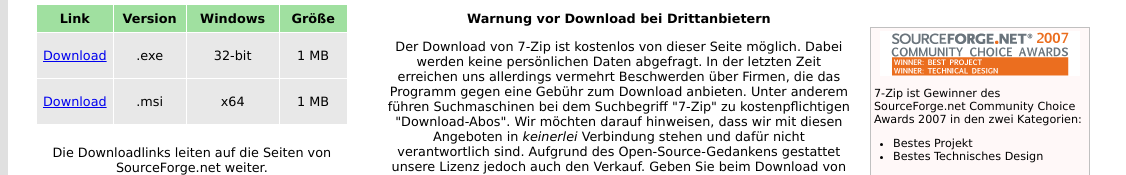
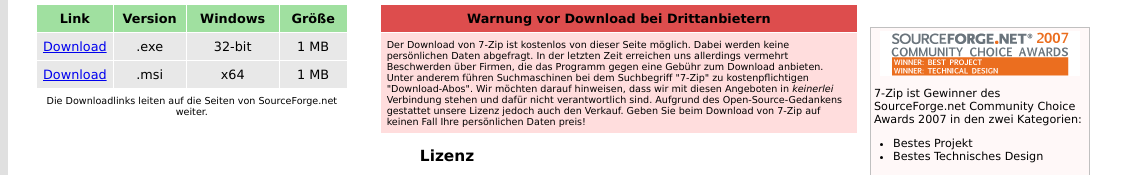
Before and after one commit to sf/7-zip-homepage, a plain HTML site: page index.html in a window 1280 px wide. Shown: the part 121-296 px from the top of the page, 154-1280 px from the left. Drawn offline with Linux system fonts and the light colour scheme.

Commit message:
forgot new css file

```diff
--- a/style.css
+++ b/style.css
@@ -20,10 +20,14 @@ TD.MenuColumn { background-color: #E0E0E0; width: 120px}
 
 TD.Layout { background-color: white}
 TH.Title { background-color: #A0E0A0}
-TD.Item { background-color: #E8E8E8}
+TD.Item { background-color: #E8E8E8; height: 1em;}
 TD.SubItem { background-color: #FFFFFF}
 TD.ExternalProgram { background-color: #E8D0E8}
 
 .newstext UL { padding-left: 19px;}
 
 IMG { border: 0px;}
+
+TH.B8e_Title {background-color: #DD4D4D; }
+TD.B8e {background-color: #FFDDDD; text-align: left; font-size: 60%;}
+TD.sf {font-size: 60%; vertical-align:top;}
```
